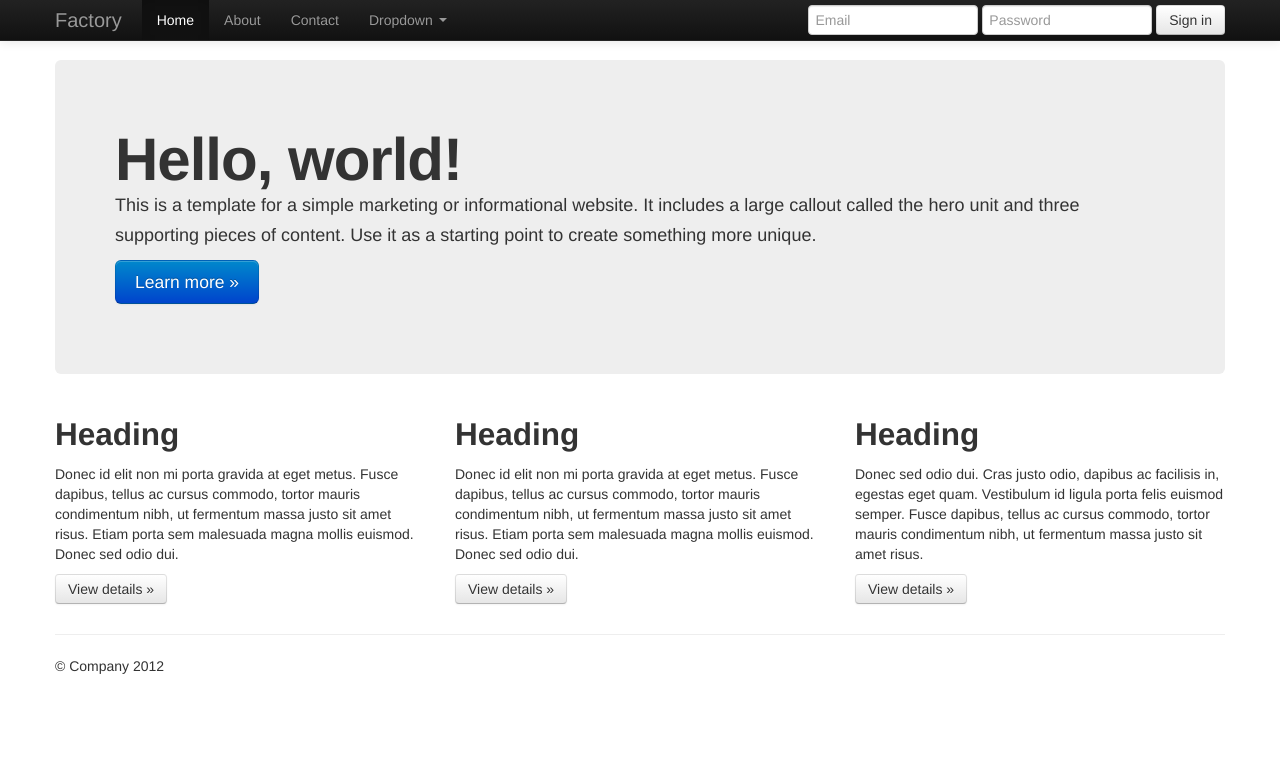
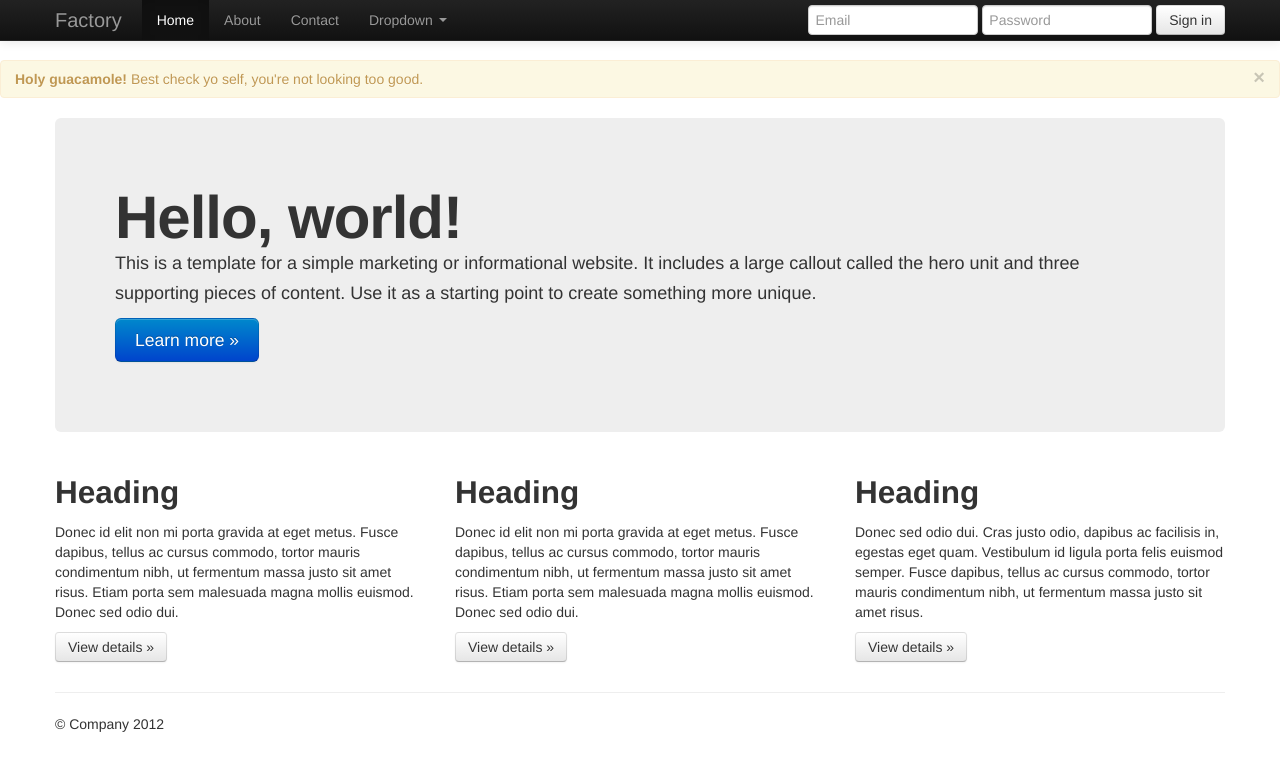
Before and after one commit to takanotsume/hirameki, a website: page www/bootstrap.html in a window 1280 px wide. Drawn offline with nearby package versions, Linux system fonts and the light colour scheme.

Commit message:
added alert

```diff
--- a/www/bootstrap.html
+++ b/www/bootstrap.html
@@ -26,6 +26,11 @@
         <!--[if lt IE 7]>
             <p class="chromeframe">You are using an <strong>outdated</strong> browser. Please <a href="http://browsehappy.com/">upgrade your browser</a> or <a href="http://www.google.com/chromeframe/?redirect=true">activate Google Chrome Frame</a> to improve your experience.</p>
         <![endif]-->
+
+        <div class="alert fade in">
+            <button data-dismiss="alert" class="close" type="button">×</button>
+            <strong>Holy guacamole!</strong> Best check yo self, you're not looking too good.
+        </div>
 
         <!-- This code is taken from http://twitter.github.com/bootstrap/examples/hero.html -->
 
@@ -113,6 +118,7 @@
             g.src=('https:'==location.protocol?'//ssl':'//www')+'.google-analytics.com/ga.js';
             s.parentNode.insertBefore(g,s)}(document,'script'));
             */
+            $('.alert').show();
         </script>
 
     </body>
```
